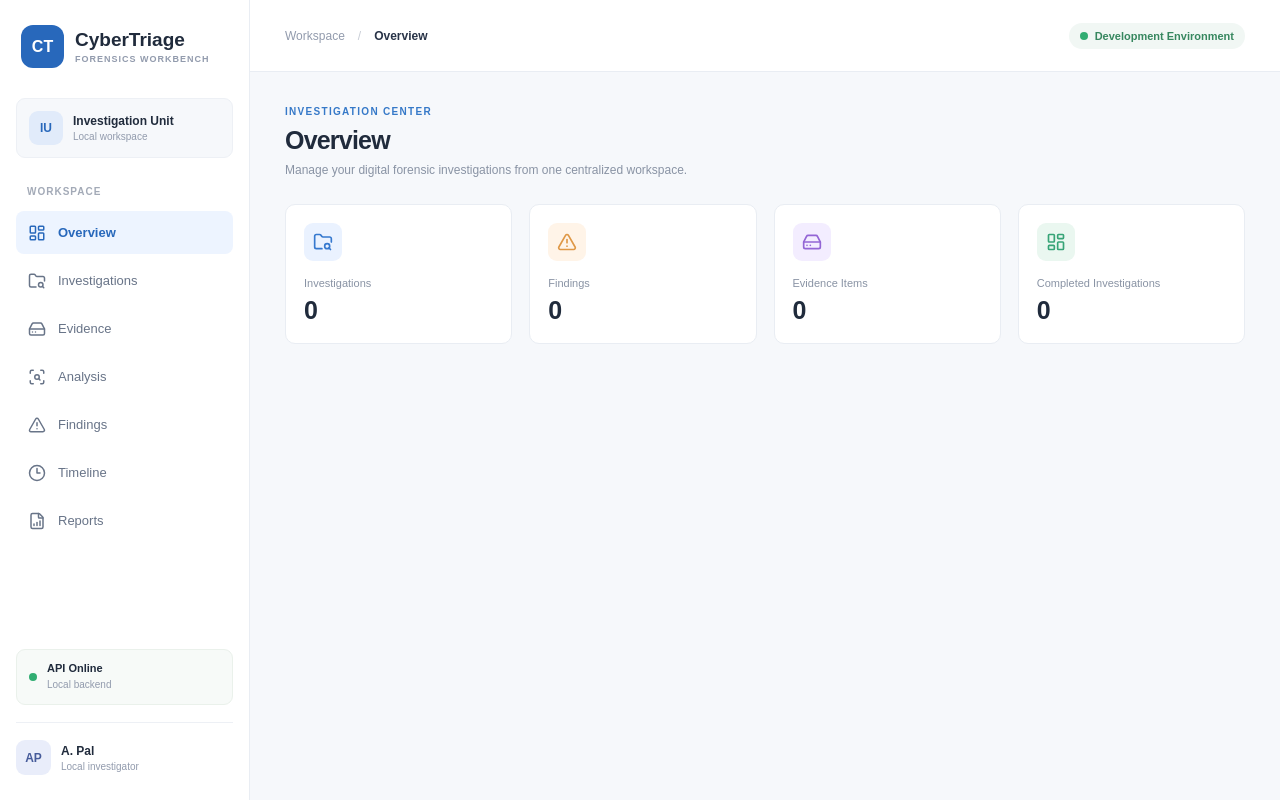
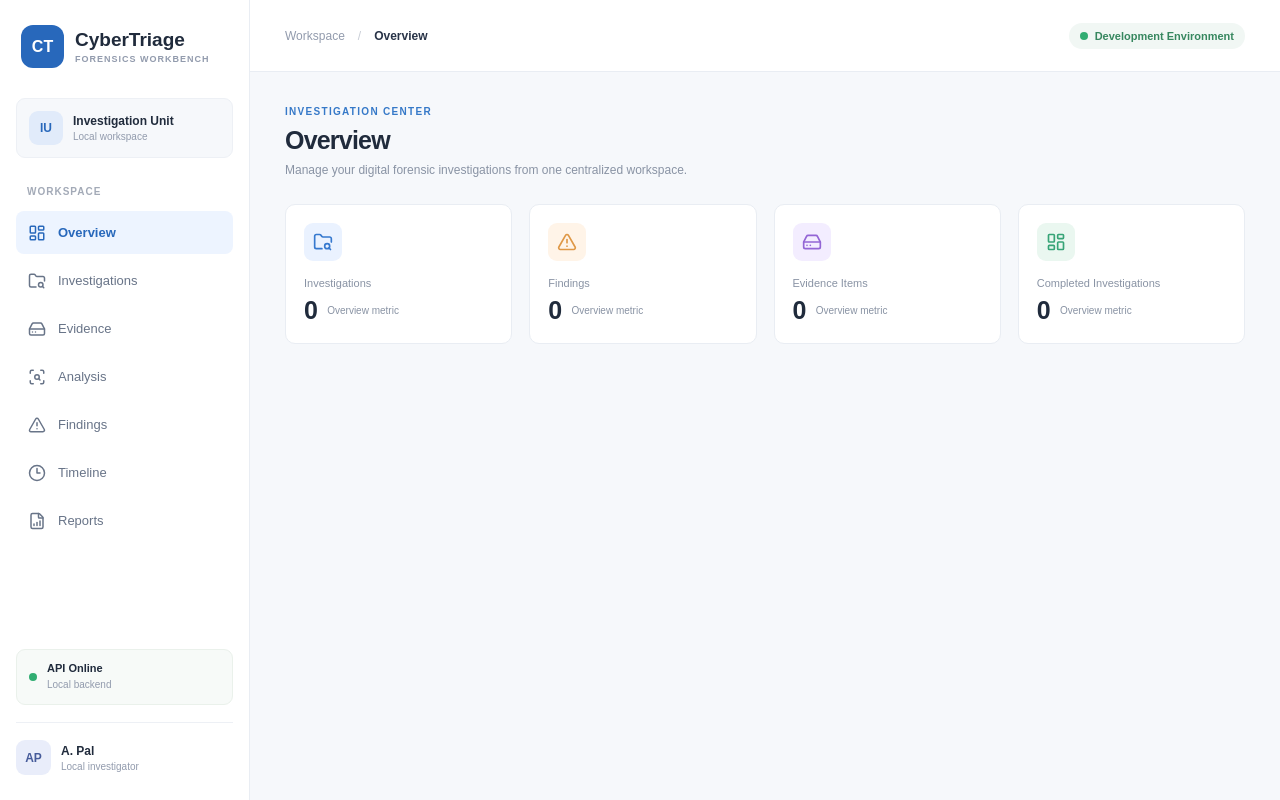
Before and after one commit to amethystakira/CyberTriage, a React app in the folder frontend/: page / in a window 1280 px wide. Built offline with nearby package versions, Linux system fonts and the light colour scheme; the HTML template or start-up script is replaced by a standard one.

Commit message:
Add supporting labels to dashboard statistics

```diff
--- a/frontend/src/App.css
+++ b/frontend/src/App.css
@@ -385,3 +385,11 @@ button {
   font-size: 25px;
   letter-spacing: -0.7px;
 }
+
+.stat-change {
+  font-size: 10px;
+  color: #8993a4;
+  display: flex;
+  align-items: center;
+  gap: 3px;
+}
--- a/frontend/src/App.jsx
+++ b/frontend/src/App.jsx
@@ -35,6 +35,9 @@ function StatCard({ icon: Icon, label, value, color }) {
 
       <div className="stat-bottom">
         <strong>{value}</strong>
+        <span className="stat-change">
+            Overview metric
+        </span>
       </div>
     </div>
   );
```
